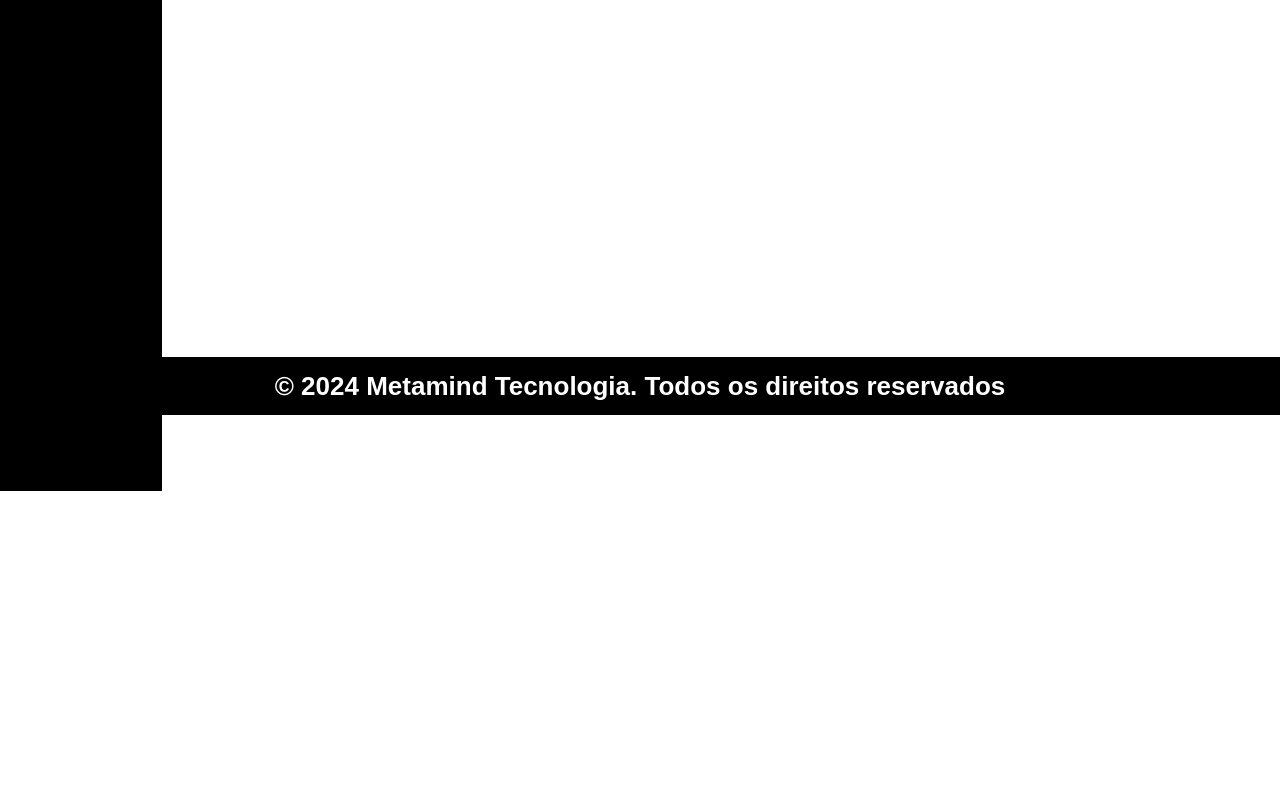
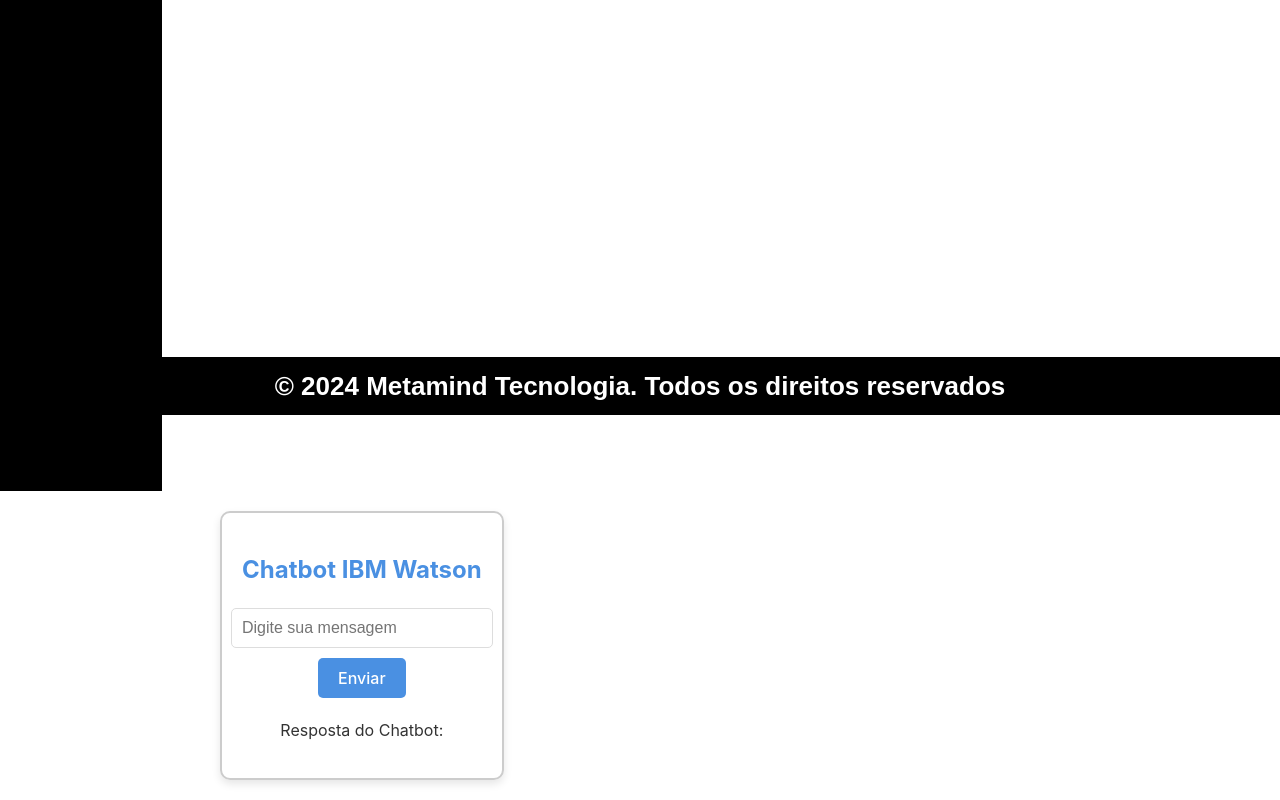
Before and after one commit to joao1015/AutoCarePlusReact, a React (Vite) app in the folder Sprint3/: page /Logado in a window 1280 px wide. Shown: the part 385-1185 px from the top of the page. Before the commit the page ends 916 px from the top, so only its background shows below. Built offline with nearby package versions, Linux system fonts and the light colour scheme.

Commit message:
Adicionando Chatbot

```diff
--- a/Sprint3/package.json
+++ b/Sprint3/package.json
@@ -10,6 +10,7 @@
     "preview": "vite preview"
   },
   "dependencies": {
+    "axios": "^1.7.7",
     "react": "^18.3.1",
     "react-dom": "^18.3.1",
     "react-router-dom": "^6.26.1",
--- a/Sprint3/src/Componentes/InteracaoIA/index.tsx
+++ b/Sprint3/src/Componentes/InteracaoIA/index.tsx
@@ -0,0 +1,105 @@
+import React, { useState } from 'react';
+import axios from 'axios';
+import styled from 'styled-components';
+
+// Estilos para o contêiner principal do chatbot
+const ChatContainer = styled.div`
+  display: flex;
+  flex-direction: column;
+  align-items: center;
+  max-width: 400px;
+  margin: 0 auto;
+  padding: 20px;
+  border: 2px solid #ccc;
+  border-radius: 10px;
+  box-shadow: 0 4px 8px rgba(0, 0, 0, 0.1);
+`;
+
+// Estilo para o título
+const Title = styled.h2`
+  color: #4a90e2;
+  margin-bottom: 20px;
+`;
+
+// Estilos para o campo de entrada
+const Input = styled.input`
+  width: 100%;
+  padding: 10px;
+  margin-bottom: 10px;
+  border: 1px solid #ddd;
+  border-radius: 5px;
+  font-size: 16px;
+  outline: none;
+
+  &:focus {
+    border-color: #4a90e2;
+  }
+`;
+
+// Estilos para o botão de envio
+const Button = styled.button`
+  padding: 10px 20px;
+  background-color: #4a90e2;
+  color: white;
+  border: none;
+  border-radius: 5px;
+  cursor: pointer;
+  font-size: 16px;
+
+  &:hover {
+    background-color: #357ABD;
+  }
+`;
+
+// Estilos para a resposta do chatbot
+const Response = styled.p`
+  margin-top: 20px;
+  font-size: 16px;
+  color: #333;
+  text-align: center;
+`;
+
+const Chatbot = () => {
+  const [message, setMessage] = useState('');
+  const [response, setResponse] = useState('');
+
+  const sendMessage = async () => {
+    try {
+      const response = await axios.post(
+        'URL_DA_SUA_API',
+        {
+          input: {
+            text: message,
+          },
+        },
+        {
+          headers: {
+            'Content-Type': 'application/json',
+            Authorization: `Bearer SUA_API_KEY`,
+          },
+        }
+      );
+
+      setResponse(response.data.output.generic[0].text);
+    } catch (error) {
+      console.error('Erro ao enviar mensagem para o chatbot:', error);
+      setResponse('Ocorreu um erro, tente novamente.');
+    }
+  };
+
+  return (
+    <ChatContainer>
+      <Title>Chatbot IBM Watson</Title>
+      <Input
+        type="text"
+        value={message}
+        onChange={(e) => setMessage(e.target.value)}
+        placeholder="Digite sua mensagem"
+      />
+      <Button onClick={sendMessage}>Enviar</Button>
+      <Response>Resposta do Chatbot: {response}</Response>
+    </ChatContainer>
+  );
+};
+
+export default Chatbot;
--- a/Sprint3/src/routes/Logado/index.tsx
+++ b/Sprint3/src/routes/Logado/index.tsx
@@ -5,6 +5,7 @@ import Cabecalho from '../../Componentes/Cabecalho';
 import Rodape from '../../Componentes/Rodape';
 import Sidebar from '../../Componentes/SideBar';
 import { useNavigate } from 'react-router-dom'; // Para redirecionar após o logout
+import Chatbot from '../../Componentes/InteracaoIA';
 
 interface Usuario {
   nome: string;
@@ -31,7 +32,7 @@ const PaginaLogada: React.FC = () => {
       <ConteudoPrincipal>
         {/* Conteúdo principal */}
         <main>
-          {/* Adicione aqui o conteúdo da página */}
+          <Chatbot></Chatbot>
         </main>
       </ConteudoPrincipal>
       <Rodape />
```
Also changed, not shown: 1 other file (tests, documents, lock files or other folders).
